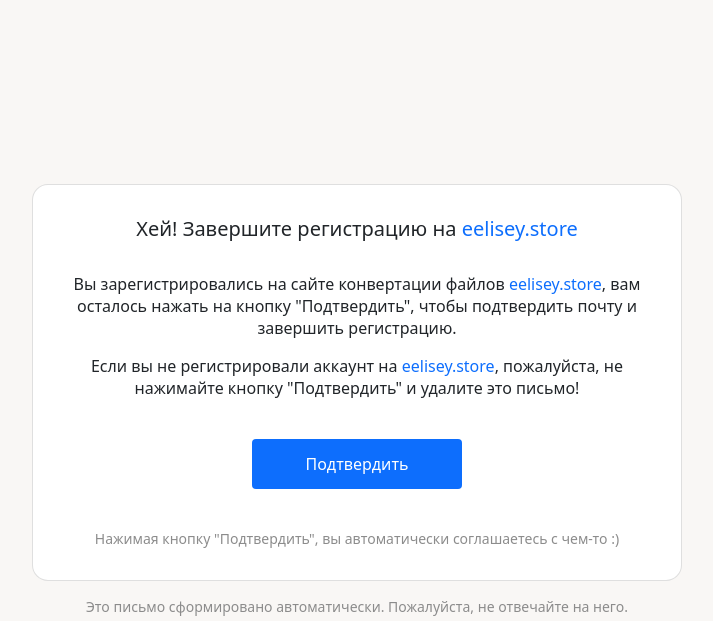
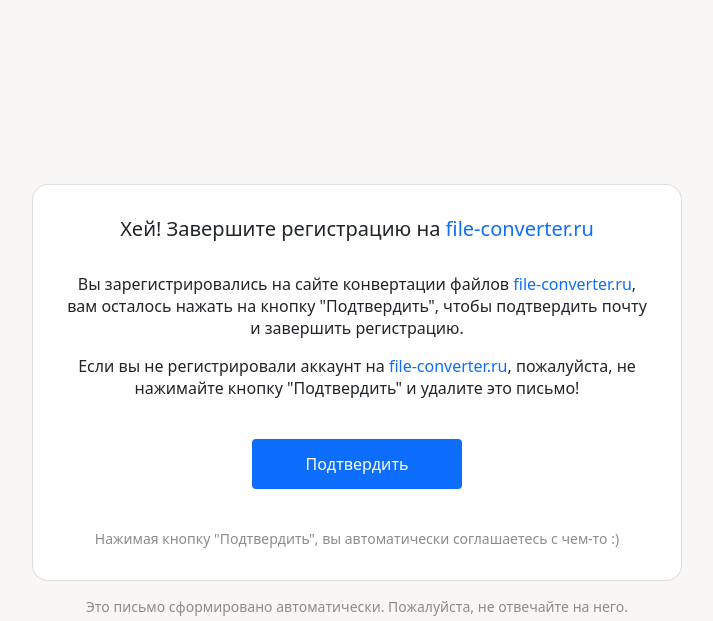
Before and after one commit to Alexmdvdv/ConverterFilesBackend, a Django app: template templates/registration_confirm.html in a window 1280 px wide. Shown: the top 621 px of the page, without its empty margins (283-996 px from the left). Run offline with Django 4.2, Linux system fonts and the light colour scheme; the template is opened without the code that fills it, so the values that code supplies are empty.

Commit message:
eelisey.store to file-converter.ru

```diff
--- a/src/oauth/views.py
+++ b/src/oauth/views.py
@@ -30,7 +30,7 @@ class RegisterView(APIView):
 
         data = {
             "email": user.email,
-            "subject": 'Завершите регистрацию на eelisey.store',
+            "subject": 'Завершите регистрацию на file-converter.ru',
             "confirmation_token": confirmation_token,
             "email_template": "registration_confirm.html",
             "link": "email_confirm",
@@ -115,7 +115,7 @@ class PasswordResetAPIView(APIView):
 
             data = {
                 "email": email,
-                "subject": 'Подтверждение сброса пароля на eelisey.store',
+                "subject": 'Подтверждение сброса пароля на file-converter.ru',
                 "confirmation_token": confirmation_token,
                 "email_template": "password_reset_confirm.html",
                 "link": "password_reset_confirm",
--- a/templates/registration_confirm.html
+++ b/templates/registration_confirm.html
@@ -111,19 +111,19 @@
             <div class="card-body">
                 <h5 class="card-title">
                     Хей! Завершите регистрацию на
-                    <a class="link" href="https://eelisey.store/">eelisey.store</a>
+                    <a class="link" href="https://file-converter.ru/">file-converter.ru</a>
                 </h5>
                 <p>
                     Вы зарегистрировались на сайте конвертации файлов
-                    <a class="link" href="https://eelisey.store/">eelisey.store</a>,
+                    <a class="link" href="https://file-converter.ru/">file-converter.ru</a>,
                     вам осталось нажать на кнопку "Подтвердить", чтобы подтвердить почту и завершить регистрацию.
                 </p>
                 <p>
                     Если вы не регистрировали аккаунт на
-                    <a class="link" href="https://eelisey.store/">eelisey.store</a>,
+                    <a class="link" href="https://file-converter.ru/">file-converter.ru</a>,
                     пожалуйста, не нажимайте кнопку "Подтвердить" и удалите это письмо!
                 </p>
-                <a href="https://eelisey.store/#/confirm/email/{{ confirmation_link }}" class="button">Подтвердить</a>
+                <a href="https://file-converter.ru/#/confirm/email/{{ confirmation_link }}" class="button">Подтвердить</a>
                 <div class="bottom-text">
                     Нажимая кнопку "Подтвердить", вы автоматически соглашаетесь с чем-то :)
                 </div>
```
Also changed, not shown: templates/password_reset_confirm.html (+4 -4 lines).
